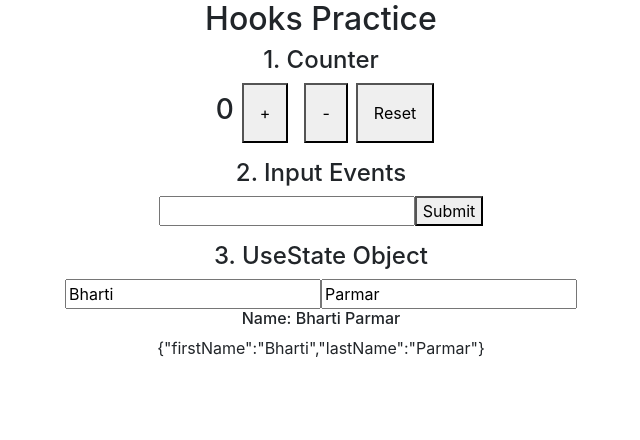
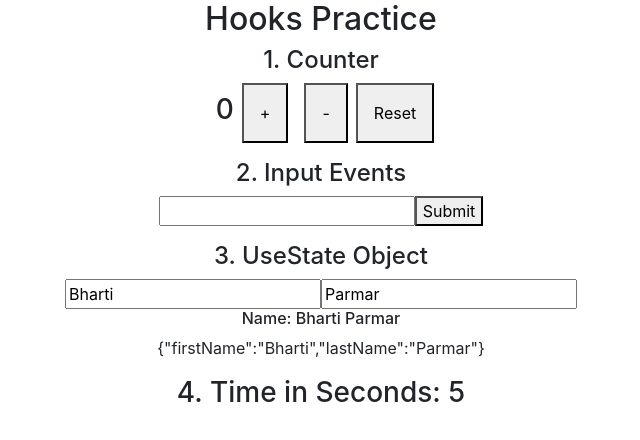
Before and after one commit to Bharti-Parmar/hooksdemo, a React (Create React App) app: page / in a window 1280 px wide. Shown: the top 440 px of the page, without its empty margins (319-959 px from the left). Built offline with nearby package versions, Linux system fonts and the light colour scheme.

Commit message:
set interval demo code commit

```diff
--- a/src/App.js
+++ b/src/App.js
@@ -4,6 +4,7 @@ import 'bootstrap/dist/css/bootstrap.min.css';
 import Counter from './components/Counter';
 import InputEvent from './components/InputEvent';
 import UseStateObject from './components/UseStateObject';
+import OnOffLineConcept from './components/OnOffLineConcept';
 
 function App() {
 
@@ -13,6 +14,7 @@ function App() {
       <Counter />
       <InputEvent />
       <UseStateObject />
+      <OnOffLineConcept />
     </div>
   );
 }
--- a/src/components/OnOffLineConcept.jsx
+++ b/src/components/OnOffLineConcept.jsx
@@ -1,18 +1,28 @@
 import React, { useState, useEffect } from 'react'
 
 function OnOffLineConcept() {
-    const [status, setStatus] = useState();
+    // const [status, setStatus] = useState('Loading...');
+    const [seconds, setSeconds] = useState(0);
+
+    // useEffect(() => {
+    //     const timer = setInterval(() => {
+    //         console.log("time interval completed");
+    //         setStatus("loaded!");
+    //     }, 5000);
+    //     return clearInterval(timer);
+    // },[])
 
     useEffect(() => {
-        const timer = setTimeout(() => {
-            setStatus();
-        }, 1000);
-        return clearTimeout(timer);
-    })
+        const timer = setInterval(() => {
+            setSeconds(seconds => seconds + 1);
+        },1000)
+        return () => clearInterval(timer);
+    },[])
 
     return (
         <div>
-            <span onShow={status} onChange={e => setStatus(e)}>Loading...</span>
+            {/* <h3>{status}</h3> */}
+           <h3>4. Time in Seconds: {seconds}</h3>
         </div>
     )
 }
```
